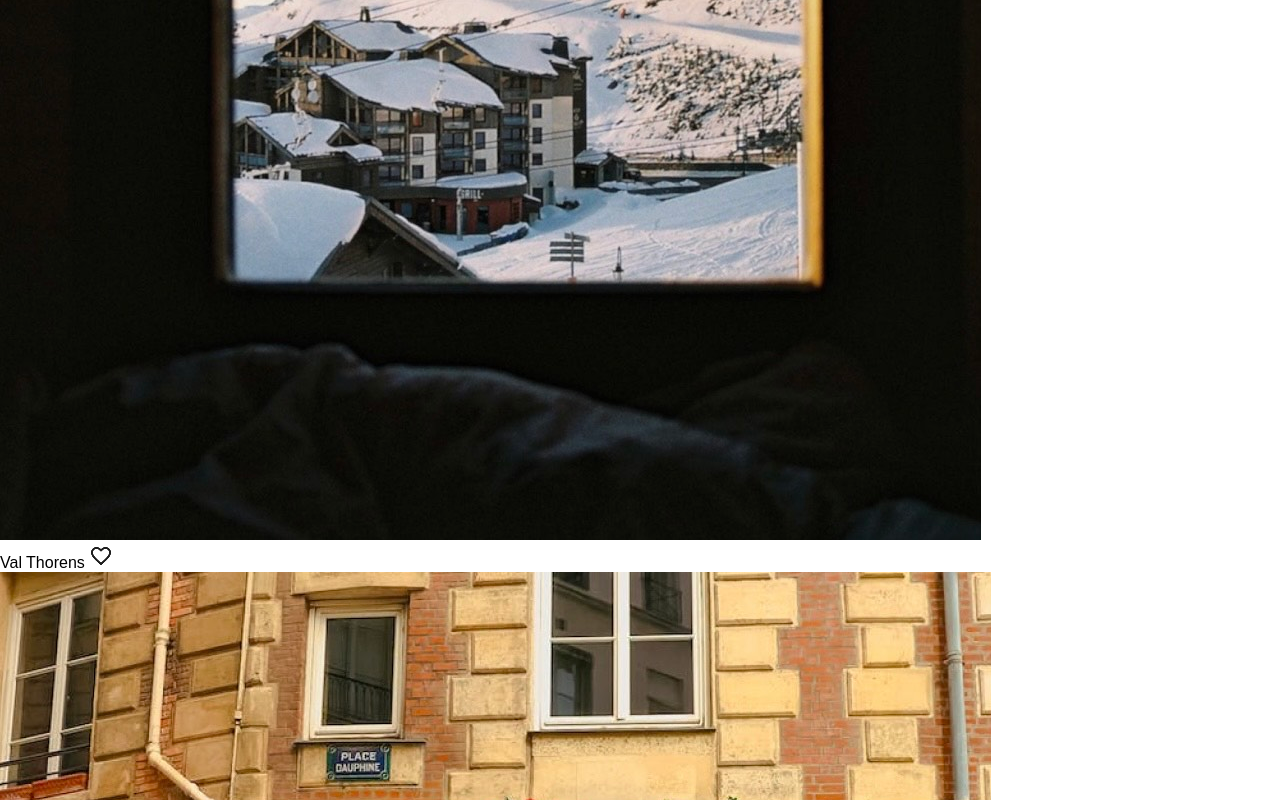
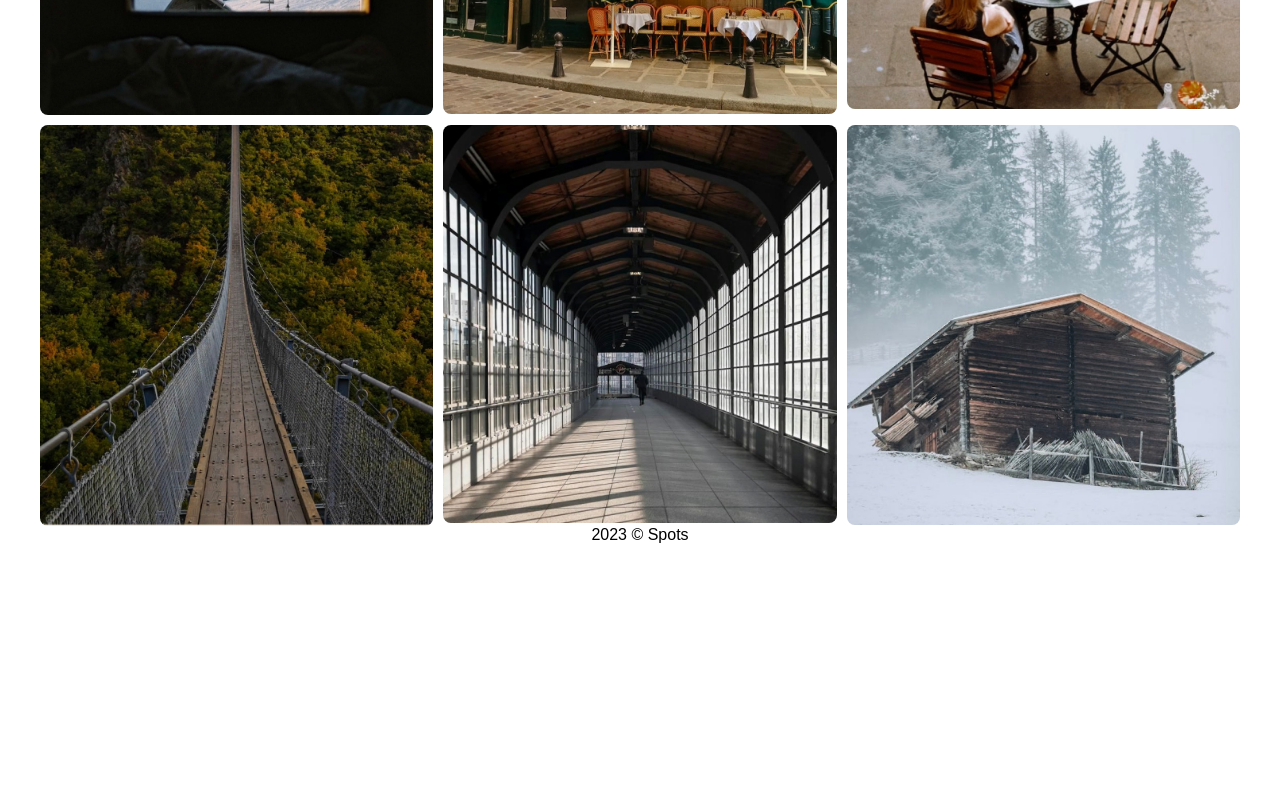
Before and after one commit to iamibinabo/Circle-14-altsch, a plain HTML site: page index.html in a window 1280 px wide. Shown: the part 780-1580 px from the top of the page. After the commit the page ends 1324 px from the top, so only its background shows below. Drawn offline with Linux system fonts and the light colour scheme.

Commit message:
styled image grid

```diff
--- a/index.html
+++ b/index.html
@@ -34,7 +34,7 @@
       <div class="img-container">
         <!-- Image One -->
         <div class="image_1">
-          <img src="images/first.jpeg" alt="" />
+          <!-- <img src="images/first.jpeg" alt="" /> -->
           <div class="image_text">
             <span>Val Thorens</span>
             <img
@@ -47,7 +47,7 @@
 
         <!-- Image Two -->
         <div class="image_1">
-          <img src="images/second.jpeg" alt="" />
+          <!-- <img src="images/second.jpeg" alt="" /> -->
           <div class="image_text">
             <span>Val Thorens</span>
             <img
@@ -60,7 +60,7 @@
 
         <!-- Image Three -->
         <div class="image_1">
-          <img src="images/third.jpeg" alt="" />
+          <!-- <img src="images/third.jpeg" alt="" /> -->
           <div class="image_text">
             <span>Val Thorens</span>
             <img
@@ -73,7 +73,7 @@
 
         <!-- Image Four -->
         <div class="image_1">
-          <img src="images/fourth.jpeg" alt="" />
+          <!-- <img src="images/fourth.jpeg" alt="" /> -->
           <div class="image_text">
             <span>Val Thorens</span>
             <img
@@ -86,7 +86,7 @@
 
         <!-- Image Five -->
         <div class="image_1">
-          <img src="images/fifth.jpeg" alt="" />
+          <!-- <img src="images/fifth.jpeg" alt="" /> -->
           <div class="image_text">
             <span>Val Thorens</span>
             <img
@@ -99,7 +99,7 @@
 
         <!-- Image Six -->
         <div class="image_1">
-          <img src="images/sixth.jpeg" alt="" />
+          <!-- <img src="images/sixth.jpeg" alt="" /> -->
           <div class="image_text">
             <span>Val Thorens</span>
             <img
@@ -111,6 +111,15 @@
         </div>
       </div>
     </main>
+    <!-- image grid container -->
+    <div class="grid-container">
+      <img src="images/first.jpeg" alt="" />
+      <img src="images/second.jpeg" alt="" />
+      <img src="images/third.jpeg" alt="" />
+      <img src="images/fourth.jpeg" alt="" />
+      <img src="images/fifth.jpeg" alt="" />
+      <img src="images/sixth.jpeg" alt="" />
+   </div>
 
     <!-- Footer -->
     <footer>
--- a/main.css
+++ b/main.css
@@ -22,3 +22,22 @@ header img {
   width: 94px;
   height: 26px;
 }
+
+/* grid container */
+.grid-container {
+  display: grid;
+  grid-template-columns: repeat(3, 1fr);
+  gap: 10px;
+  max-width: 1200px;
+  margin: 0 auto;
+}
+.grid-container img {
+  width: 100%;
+  height: auto;
+  border-radius: 8px;
+}
+
+/* footer */
+footer{
+  text-align: center;
+}
```
